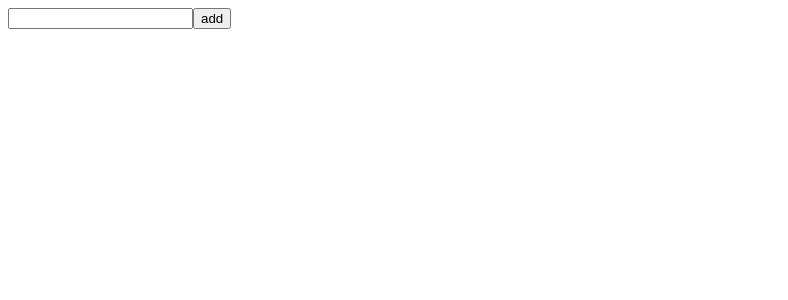
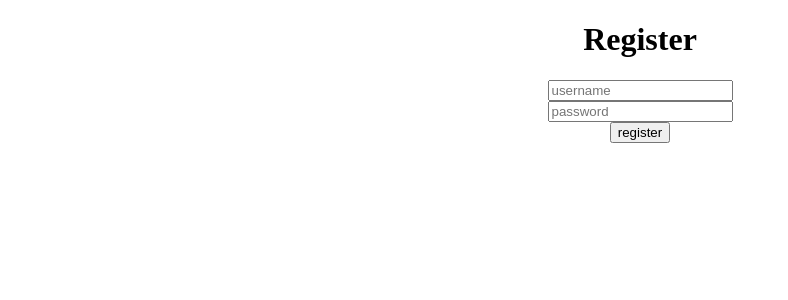
Before and after one commit to ieatn/mern-app, a React (Vite) app in the folder client/: page / in a window 1280 px wide. Shown: the top 300 px of the page, without its empty margins (0-788 px from the left). Built offline with nearby package versions, Linux system fonts and the light colour scheme.

Commit message:
register page

```diff
--- a/client/src/App.css
+++ b/client/src/App.css
@@ -0,0 +1,9 @@
+body {
+    text-align: center;
+}
+.form {
+    display: flex;
+    flex-direction: column;
+    justify-content: center;
+    align-items: center;
+}
--- a/client/src/App.jsx
+++ b/client/src/App.jsx
@@ -1,12 +1,13 @@
 import { useState } from 'react'
 import './App.css'
 import Home from './pages/Home'
+import Register from './pages/Register'
 
 function App() {
 
   return (
     <div className="App">
-      <Home />
+      <Register />
     </div>
   )
 }
--- /dev/null
+++ b/client/src/pages/Register.jsx
@@ -0,0 +1,32 @@
+import { useState } from "react";
+
+const Register = () => {
+
+    const [username, setUsername] = useState('')
+    const [password, setPassword] = useState('')
+
+    const register = async () => {
+        fetch(`http://localhost:4000/register`, {
+            method: "POST",
+            headers: {
+                "Content-Type": "application/json",
+            },
+            body: JSON.stringify({
+                username, password,
+            })
+        })
+    }
+
+    return (
+        <>
+            <h1>Register</h1>
+            <form className="form">
+                <input type="email" placeholder="username" onChange={(e) => setUsername(e.target.value)} />
+                <input type="password" placeholder="password" onChange={(e) => setPassword(e.target.value)} />
+                <button onClick={register}>register</button>
+            </form>
+        </>
+     );
+}
+
+export default Register;
```
Also changed, not shown: 2 other files (tests, documents, lock files or other folders).
